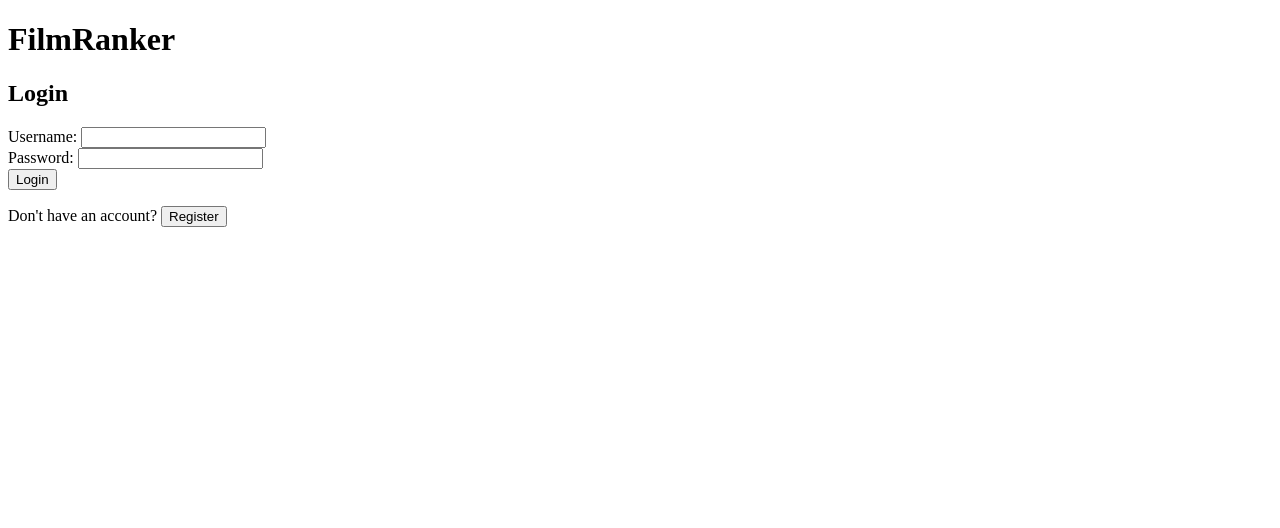
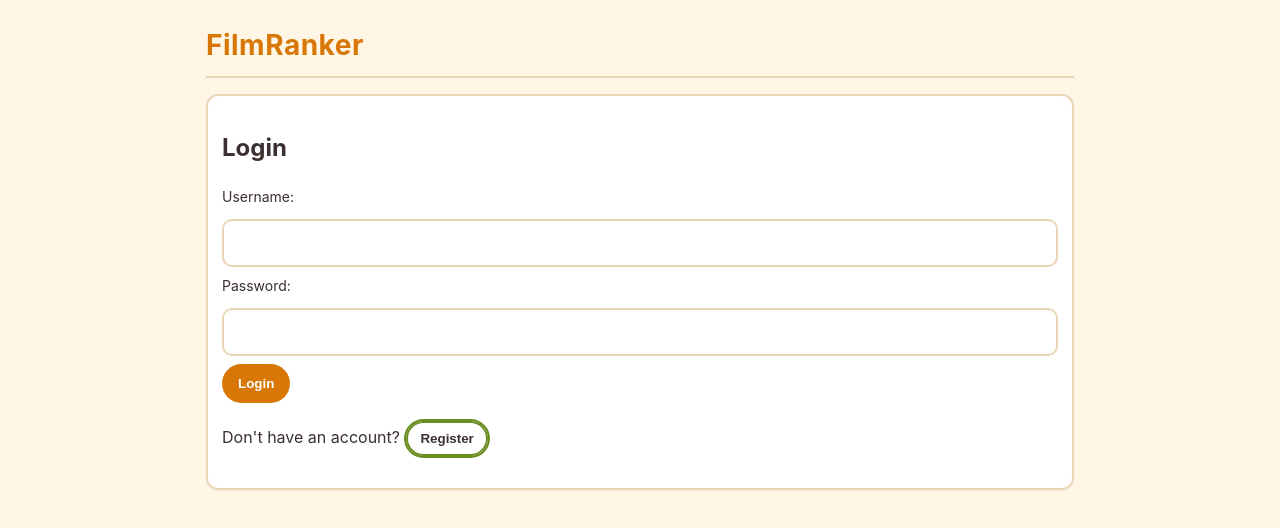
Before and after one commit to Christian-Hermann/FilmRanker, a React (Vite) app in the folder frontend/: page / in a window 1280 px wide. Both pictures are taken after a click on the button "Login". Shown: the top 528 px of the page. Built offline with nearby package versions, Linux system fonts and the light colour scheme.

Commit message:
Styled working app

```diff
--- a/frontend/src/App.jsx
+++ b/frontend/src/App.jsx
@@ -3,6 +3,7 @@
 import AddMovieForm from "./components/AddMovieForm";
 import RegisterForm from "./components/RegisterForm";
 import LoginForm from "./components/LoginForm";
+import "./styles.css";
 import { deleteMovie } from "./api/movies";
 
 function App() {
@@ -111,46 +112,70 @@
   }
 
   return (
-    <div>
+    <div className="app">
+      <div className="header">
         <h1>FilmRanker</h1>
 
+        {user && (
+          <div className="row">
+            <button
+              className="btn"
+              onClick={() => setShowAddForm(!showAddForm)}
+            >
+              {showAddForm ? "Cancel" : "Add a new film"}
+            </button>
+            <button className="btn btn-outline" onClick={handleLogout}>
+              Logout
+            </button>
+          </div>
+        )}
+      </div>
       {!user ? (
         <>
           {showLogin ? (
-            <>
+            <div className="card">
               <LoginForm onLogin={setUser} />
-              <p>
+              <p style={{ marginTop: 8 }}>
                 Don't have an account?{" "}
-                <button onClick={() => setShowLogin(false)}>Register</button>
+                <button
+                  className="btn btn-outline"
+                  onClick={() => setShowLogin(false)}
+                >
+                  Register
+                </button>
               </p>
-            </>
+            </div>
           ) : (
-            <>
+            <div className="card">
               <RegisterForm onRegister={setUser} />
-              <p>
+              <p style={{ marginTop: 8 }}>
                 Already have an account?{" "}
-                <button onClick={() => setShowLogin(true)}>Login</button>
+                <button
+                  className="btn btn-outline"
+                  onClick={() => setShowLogin(true)}
+                >
+                  Login
+                </button>
               </p>
-            </>
+            </div>
           )}
         </>
       ) : (
         <>
-          <p>Welcome, {user.username}!</p>
-          <button onClick={handleLogout}>Logout</button>
+          {showAddForm && (
+            <div className="card">
+              <AddMovieForm onAdd={handleAddMovie} />
+            </div>
+          )}
 
-          <button onClick={() => setShowAddForm(!showAddForm)}>
-            {showAddForm ? "Cancel" : "Add a new film"}
-          </button>
-
-          {showAddForm && <AddMovieForm onAdd={handleAddMovie} />}
-
+          <div className="movie-list">
             <MovieList
               movies={movies}
               onDelete={handleDelete}
               onMoveUp={handleMoveUp}
               onMoveDown={handleMoveDown}
             />
+          </div>
         </>
       )}
     </div>
--- a/frontend/src/components/AddMovieForm.jsx
+++ b/frontend/src/components/AddMovieForm.jsx
@@ -56,7 +56,9 @@
         onChange={handleChange}
         placeholder="Release Year"
       />
-      <button type="submit">Add Movie</button>
+      <button type="submit" className="btn">
+        Add Film
+      </button>
     </form>
   );
 }
--- a/frontend/src/components/LoginForm.jsx
+++ b/frontend/src/components/LoginForm.jsx
@@ -44,7 +44,9 @@
         />
       </div>
 
-      <button type="submit">Login</button>
+      <button type="submit" className="btn">
+        Login
+      </button>
 
       {error && <p>{error}</p>}
     </form>
--- a/frontend/src/components/MovieList.jsx
+++ b/frontend/src/components/MovieList.jsx
@@ -2,22 +2,41 @@
 
 function MovieList({ movies, onDelete, onMoveUp, onMoveDown }) {
   return (
-    <ul>
+    <ul className="movie-list">
       {movies.map((movie) => (
-        <li key={movie.id}>
-          {movie.title} ({movie.releaseYear})
-          <br />
-          Directed by {movie.director}
-          <br />
-          Genre: {movie.genre.join(", ")}
-          <br />
-          <button onClick={() => onMoveUp(movie.id)}>↑</button>
-          <button onClick={() => onMoveDown(movie.id)}>↓</button>
-          <button onClick={() => onDelete(movie.id)}>Delete</button>
+        <li key={movie.id} className="card">
+          <div className="title">
+            {movie.title} {movie.releaseYear ? `(${movie.releaseYear})` : ""}
+          </div>
+          <div className="meta">Directed by {movie.director}</div>
+          <div className="meta">
+            Genre:{" "}
+            {Array.isArray(movie.genre) ? movie.genre.join(", ") : movie.genre}
+          </div>
+
+          <div className="row" style={{ marginTop: 8 }}>
+            <button
+              className="btn btn-outline"
+              onClick={() => onMoveUp(movie.id)}
+            >
+              ↑
+            </button>
+            <button
+              className="btn btn-outline"
+              onClick={() => onMoveDown(movie.id)}
+            >
+              ↓
+            </button>
+            <button
+              className="btn btn-danger"
+              onClick={() => onDelete(movie.id)}
+            >
+              Delete
+            </button>
+          </div>
         </li>
       ))}
     </ul>
   );
 }
-
 export default MovieList;
--- a/frontend/src/components/RegisterForm.jsx
+++ b/frontend/src/components/RegisterForm.jsx
@@ -44,7 +44,9 @@
         />
       </div>
 
-      <button type="submit">Register</button>
+      <button type="submit" className="btn">
+        Register
+      </button>
 
       {error && <p>{error}</p>}
     </form>
--- /dev/null
+++ b/frontend/src/styles.css
@@ -0,0 +1,161 @@
+/* === 70s mini theme (super simple) === */
+
+/* palette */
+:root {
+  --bg: #fff6e5; /* warm cream */
+  --ink: #3b2f2f; /* chocolate brown */
+  --accent: #d97706; /* burnt orange */
+  --accent-2: #6b8e23; /* avocado green */
+  --border: #ead6b7; /* tan */
+}
+
+*,
+*::before,
+*::after {
+  box-sizing: border-box;
+}
+
+html,
+body,
+#root {
+  height: 100%;
+}
+
+body {
+  margin: 0;
+  font-family: -apple-system, BlinkMacSystemFont, "Segoe UI", Roboto, Inter,
+    Arial, sans-serif;
+  line-height: 1.5;
+  color: var(--ink);
+  background: var(--bg);
+}
+
+/* layout */
+.app {
+  max-width: 900px;
+  margin: 0 auto;
+  padding: 24px 16px;
+}
+
+.header {
+  display: flex;
+  align-items: center;
+  justify-content: space-between;
+  gap: 12px;
+  margin-bottom: 16px;
+  border-bottom: 2px solid var(--border);
+  padding-bottom: 10px;
+}
+
+.stack {
+  display: grid;
+  gap: 12px;
+}
+.row {
+  display: flex;
+  gap: 10px;
+  flex-wrap: wrap;
+}
+
+/* headings — subtle 70s vibe (thicker, slight letter spacing) */
+h1 {
+  margin: 0;
+  font-size: 28px;
+  letter-spacing: 0.5px;
+  color: var(--accent);
+}
+
+/* cards */
+.card {
+  background: #fff;
+  border: 2px solid var(--border);
+  border-radius: 12px;
+  padding: 14px;
+  box-shadow: 0 1px 2px rgba(59, 47, 47, 0.06);
+}
+
+/* forms */
+label {
+  display: block;
+  font-size: 14px;
+  margin: 8px 0 4px;
+}
+input,
+select,
+textarea {
+  width: 100%;
+  font: inherit;
+  padding: 10px;
+  border: 2px solid var(--border);
+  border-radius: 10px;
+  background: #fff;
+}
+/* Inner focus ring (no overlap) */
+input:focus,
+select:focus,
+textarea:focus,
+button:focus {
+  outline: none; /* no outside glow */
+  border-color: var(--accent-2); /* tint the element border */
+  box-shadow: 0 0 0 2px var(--accent-2) inset; /* inner ring */
+}
+
+/* Add a little space between controls inside cards */
+.card input,
+.card select,
+.card textarea,
+.card button {
+  margin-top: 8px; /* change to 6 or 10 if you want */
+}
+
+/* buttons */
+.btn {
+  display: inline-flex;
+  align-items: center;
+  justify-content: center;
+  gap: 6px;
+  padding: 10px 14px;
+  border-radius: 999px; /* pill = retro */
+  border: 2px solid transparent;
+  background: var(--accent);
+  color: #fff;
+  cursor: pointer;
+  font-weight: 600;
+}
+.btn:hover {
+  filter: brightness(1.05);
+}
+.btn:disabled {
+  opacity: 0.6;
+  cursor: not-allowed;
+}
+
+.btn-outline {
+  background: #fff;
+  color: var(--ink);
+  border-color: var(--border);
+}
+
+.btn-danger {
+  background: #b45309; /* rust */
+}
+
+/* movie grid */
+.movie-list {
+  display: grid;
+  grid-template-columns: repeat(auto-fill, minmax(240px, 1fr));
+  gap: 12px;
+}
+
+/* if your MovieList renders bare items, give them the card look */
+.movie-list {
+  list-style: none;
+  padding: 0;
+  margin: 0;
+}
+.movie-list li {
+  background: #fff;
+  border: 2px solid var(--border);
+  border-radius: 12px;
+  padding: 14px;
+}
```
Lines whose indentation alone changed are shown as unchanged.
